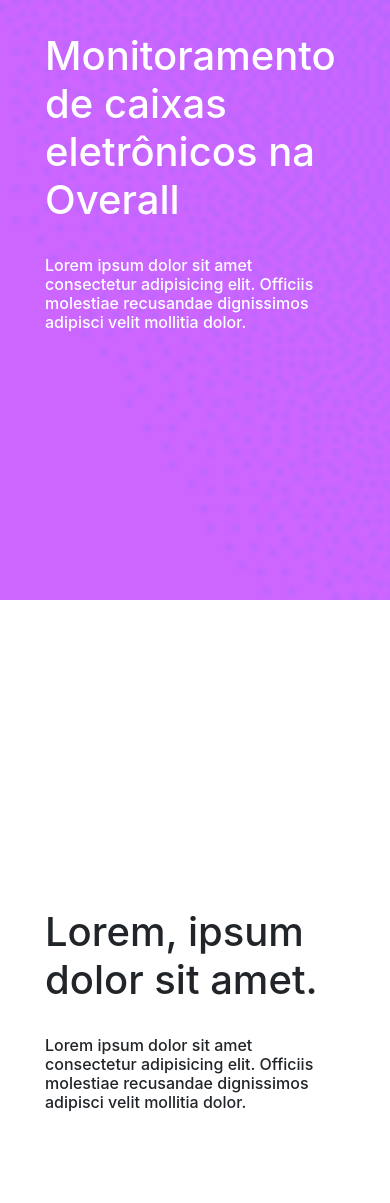
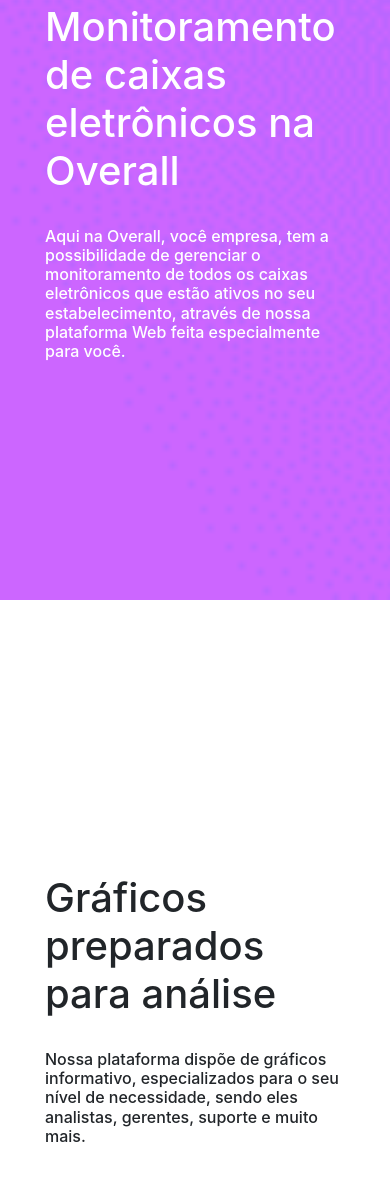
Before and after one commit to gabrielsaraivam/arquivos-compartilhados, a website: page API-projeto-site/public/index.html in a window 390 px wide. Shown: the part 1137-2340 px from the top of the page. Drawn offline with nearby package versions, Linux system fonts and the light colour scheme.

Commit message:
Update index.html

```diff
--- a/API-projeto-site/public/index.html
+++ b/API-projeto-site/public/index.html
@@ -51,7 +51,7 @@
             <div class="col-md-12">
               <h1 class="col-md-12">Monitoramento de caixas eletrônicos na Overall</h1>
               <br>
-              <h6 class="col-md-12">Lorem ipsum dolor sit amet consectetur adipisicing elit. Officiis molestiae recusandae dignissimos adipisci velit mollitia dolor.</h6>
+              <h6 class="col-md-12">Aqui na Overall, você empresa, tem a possibilidade de gerenciar o monitoramento de todos os caixas eletrônicos que estão ativos no seu estabelecimento, através de nossa plataforma Web feita especialmente para você. </h6>
             </div>
             </div>
         </div>
@@ -66,9 +66,9 @@
           <div class="col-md-6 col-lg-6 col-sm-12 div-image modal-dialog-centered" >
 
             <div class="col-md-12">
-              <h1 class="col-md-12">Lorem, ipsum dolor sit amet.</h1>
+              <h1 class="col-md-12">Gráficos preparados para análise </h1>
               <br>
-              <h6 class="col-md-12">Lorem ipsum dolor sit amet consectetur adipisicing elit. Officiis molestiae recusandae dignissimos adipisci velit mollitia dolor.</h6>
+              <h6 class="col-md-12">Nossa plataforma dispõe de gráficos informativo, especializados para o seu nível de necessidade, sendo eles analistas, gerentes, suporte e muito mais.</h6>
             </div>
 
             </div>
@@ -91,9 +91,9 @@
           <div class="col-md-6 col-lg-6 col-sm-12 div-image modal-dialog-centered" >
 
             <div class="col-md-12">
-              <h1 class="col-md-12">Lorem, ipsum dolor sit amet.</h1>
+              <h1 class="col-md-12">Poupe dinheiro, e seja mais prevenido</h1>
               <br>
-              <h6 class="col-md-12">Lorem ipsum dolor sit amet consectetur adipisicing elit. Officiis molestiae recusandae dignissimos adipisci velit mollitia dolor.</h6>
+              <h6 class="col-md-12">Com o monitoramento contínuo, a prevenção de futuros incidentes se transforma em lucro para o negócio e em mais receita para ser investida.</h6>
             </div>
             </div>
         </div>
@@ -173,7 +173,7 @@
             <i class="fas fa-gem me-3"></i>Overall
           </h6>
           <p>
-            Lorem ipsum dolor, sit amet consectetur adipisicing elit. Voluptatibus id officiis expedita, et distinctio nihil, quisquam voluptate aperiam iure ipsum deleniti.
+            Somos uma empresa com soluções para o ramo financeiro, especificadas em máquinas de transações bancárias (caixas eletrônicos), para solucionar prejuízos e outras consequências incovenientes.
           </p>
         </div>
         <!-- Grid column fim-->
```
